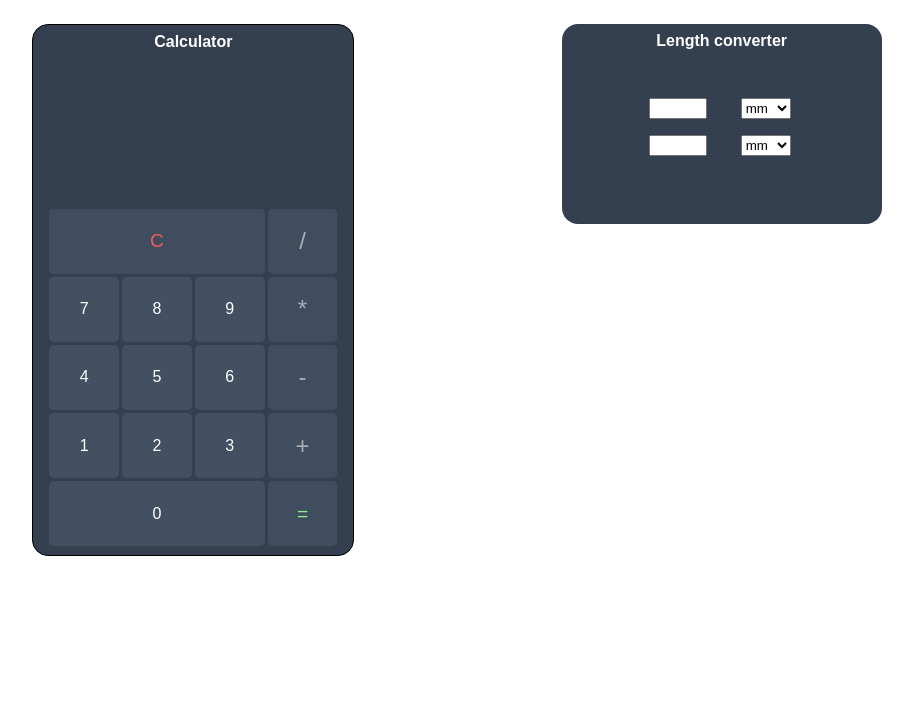
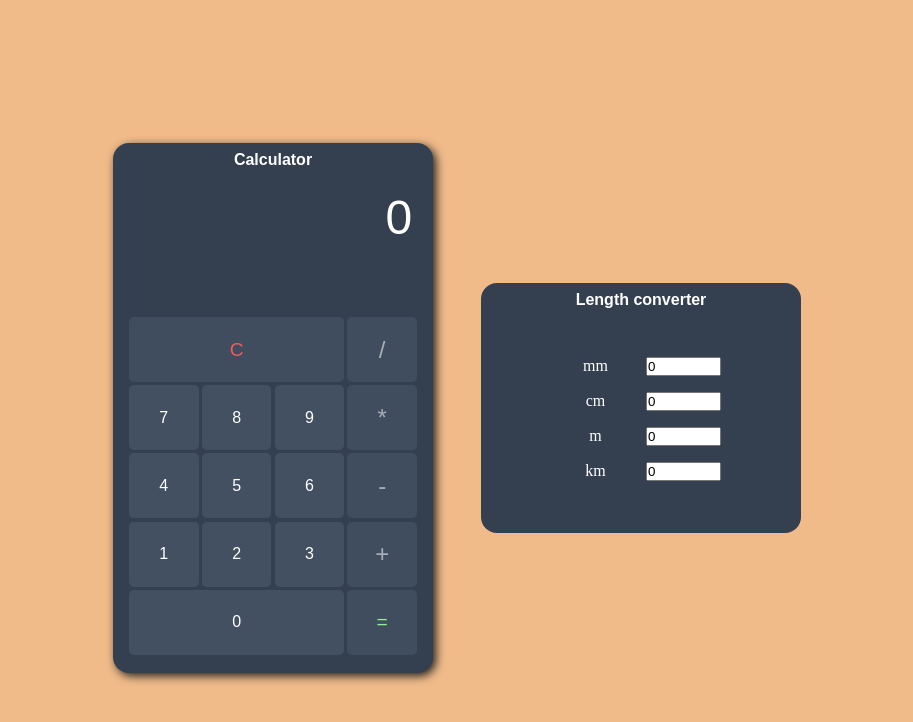
Before and after one commit to OlekOlaisen/Vue-Calculator, a Vue app: page / in a window 1280 px wide. Shown: the top 722 px of the page, without its empty margins (183-1096 px from the left). Built offline with nearby package versions, Linux system fonts and the light colour scheme.

Commit message:
Added functionto unit converter + changed style

```diff
--- a/src/app/App.vue
+++ b/src/app/App.vue
@@ -2,7 +2,7 @@
 	<section class="website-container">
 
 		<Calculator />
-	<unitConverter/>
+		<unitConverter />
 
 	</section>
 
@@ -30,11 +30,19 @@ export default {
 	--background-output__numbers: #425062;
 }
 
+* {
+	margin: 0;
+	padding: 0;
+	box-sizing: border-box;
+}
+
 .website-container {
 	display: flex;
 	flex-flow: row;
-	justify-items:left;
-	justify-content: space-evenly;
+	align-items: center;
+	justify-content: center;
+	height: 100vh;
+	background-color: rgb(240, 187, 137);
 }
 
 h1 {
@@ -45,5 +53,4 @@ h1 {
 	text-align: center;
 
 }
-
 </style>
--- a/src/components/Calculator.vue
+++ b/src/components/Calculator.vue
@@ -36,7 +36,7 @@ export default {
    data() {
       return {
          currentResult: 0,
-         currentInput: '',
+         currentInput: 0,
          currentOperator: null,
          showingResult: false,
       }
@@ -76,7 +76,7 @@ export default {
 
       clearResult() {
          this.currentResult = 0;
-         this.currentInput = '';
+         this.currentInput = 0;
          this.currentOperator = null;
          this.showingResult = false;
       },
@@ -98,51 +98,12 @@ export default {
          this.showingResult = true;
       },
 
-      showString() {
-
-      },
-
-      handleKeyup(event) {
-         switch (event.key) {
-            case '0':
-            case '1':
-            case '2':
-            case '3':
-            case '4':
-            case '5':
-            case '6':
-            case '7':
-            case '8':
-            case '9':
-               this.handleNumberInput(event.key)
-               break;
-            case '+':
-            case '-':
-            case '/':
-            case '*':
-               this.handleOperatorInput(event.key)
-               break;
-            case '.':
-            case ',':
-               this.handleNumberInput('.')
-               break;
-            case '=':
-            case 'Enter':
-               this.handleEqualsInput()
-               break;
-            case 'Escape':
-            case 'Backspace':
-               this.clearResult()
-               break;
-         }
-      }
    }
 }
 
 </script>
 
 <style scoped>
-
 h1 {
    font-size: 1rem;
    color: white;
@@ -150,15 +111,20 @@ h1 {
    font-family: Arial, Helvetica, sans-serif;
    text-align: center;
 }
+
 .calculator {
    max-width: 320px;
    background: var(--background);
    width: 320px;
    height: 530px;
    border: 1px solid black;
-   margin: 1rem 0;
+   margin-top: 1rem;
+   margin-right: 3rem;
    border-radius: 1rem;
+   border: none;
+   box-shadow: 3px 3px 10px rgb(32, 32, 32);
 }
+
 .calculator-output {
    font-family: Arial, Helvetica, sans-serif;
    font-size: 3rem;
@@ -177,6 +143,7 @@ small {
    left: 50%;
    color: grey;
 }
+
 .calculator-input {
    display: grid;
    grid-template-columns: repeat(4, 1fr);
@@ -185,12 +152,15 @@ small {
    margin: 2rem 1rem;
 
 }
+
 .span-2 {
    grid-column: span 2;
 }
+
 .span-3 {
    grid-column: span 3;
 }
+
 .button {
    font-size: 1rem;
    height: 65px;
@@ -199,27 +169,33 @@ small {
    background-color: var(--background-output__numbers);
    border-radius: 0.3rem;
 }
+
 .button:hover {
    background: #627896;
 }
+
 .button:nth-child(1) {
    color: #f05c5c;
    font-size: 1.2rem;
 }
+
 .button:nth-child(1):hover {
    background-color: #f05c5c;
    font-size: 1.2rem;
    color: white;
 }
+
 .button:nth-child(16) {
    color: lightgreen;
    font-size: 1.2rem;
 }
+
 .button:nth-child(16):hover {
    background-color: lightgreen;
    font-size: 1.2rem;
-   color: white;
+   color: black;
 }
+
 .operator {
    background-color: #404D5E;
    color: #A8ADB5;
--- a/src/components/unitConverter.vue
+++ b/src/components/unitConverter.vue
@@ -9,22 +9,14 @@
 
 		<div class="converter-inputs">
 
-				<input type="text">
-				<select name="units" id="units">
-					<option value="mm">mm</option>
-					<option value="cm">cm</option>
-					<option value="m">m</option>
-					<option value="km">km</option>
-				</select>
-
-				<input type="text">
-				<select name="unitsConverted" id="unitsConverted">
-					<option value="mm">mm</option>
-					<option value="cm">cm</option>
-					<option value="m">m</option>
-					<option value="km">km</option>
-				</select>
-
+			<label>mm</label>
+			<input type="text" v-model="mm">
+			<label>cm</label>
+			<input type="text" v-model="cm">
+			<label>m</label>
+			<input type="text" v-model="m">
+			<label>km</label>
+			<input type="text" v-model="km">
 		</div>
 
 	</section>
@@ -36,8 +28,44 @@
 export default {
 	data() {
 		return {
+			mm: 0,
+			cm: 0,
+			m: 0,
+			km: 0,
 		}
 	},
+
+	watch: {
+
+		km: function (val) {
+			this.km = val;
+			this.m = val * 1000;
+			this.cm = val * 100000;
+			this.mm = val * 1000000
+		},
+
+		m: function (val) {
+			this.km = val / 1000;
+			this.m = val;
+		},
+
+		cm: function (val) {
+			this.km = val / 100000;
+			this.m = val / 100;
+			this.mm = val * 10;
+			this.cm = val;
+		},
+
+		mm: function (val) {
+			this.km = val / 1000000;
+			this.m = val / 1000;
+			this.cm = val / 10;
+			this.mm = val;
+		}
+
+	},
+
+
 }
 
 
@@ -45,12 +73,11 @@ export default {
 
 
 <style scoped>
-
 .converter {
 	background-color: var(--background);
 	border-radius: 1rem;
 	width: 320px;
-		height: 200px;
+	height: 250px;
 	margin-top: 1rem;
 }
 
@@ -70,21 +97,11 @@ export default {
 }
 
 label {
-		color:white;
+	color: white;
 	margin: 0 1rem;
 }
 
 input {
-		width: 50px;
+	width: 75px;
 }
-
-	select {
-		width: 50px;
-	}
-
-
-
-
-
-
 </style>
```
Lines whose indentation alone changed are shown as unchanged.
